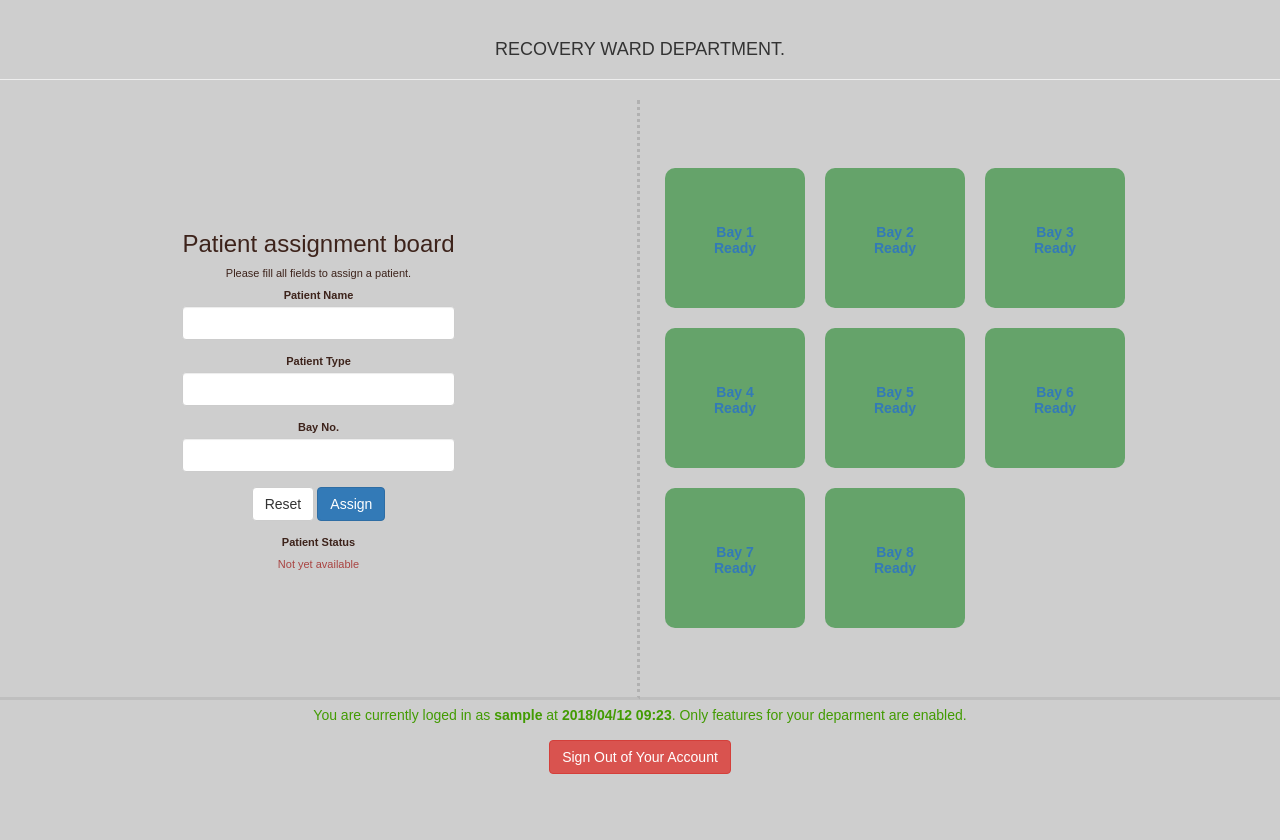
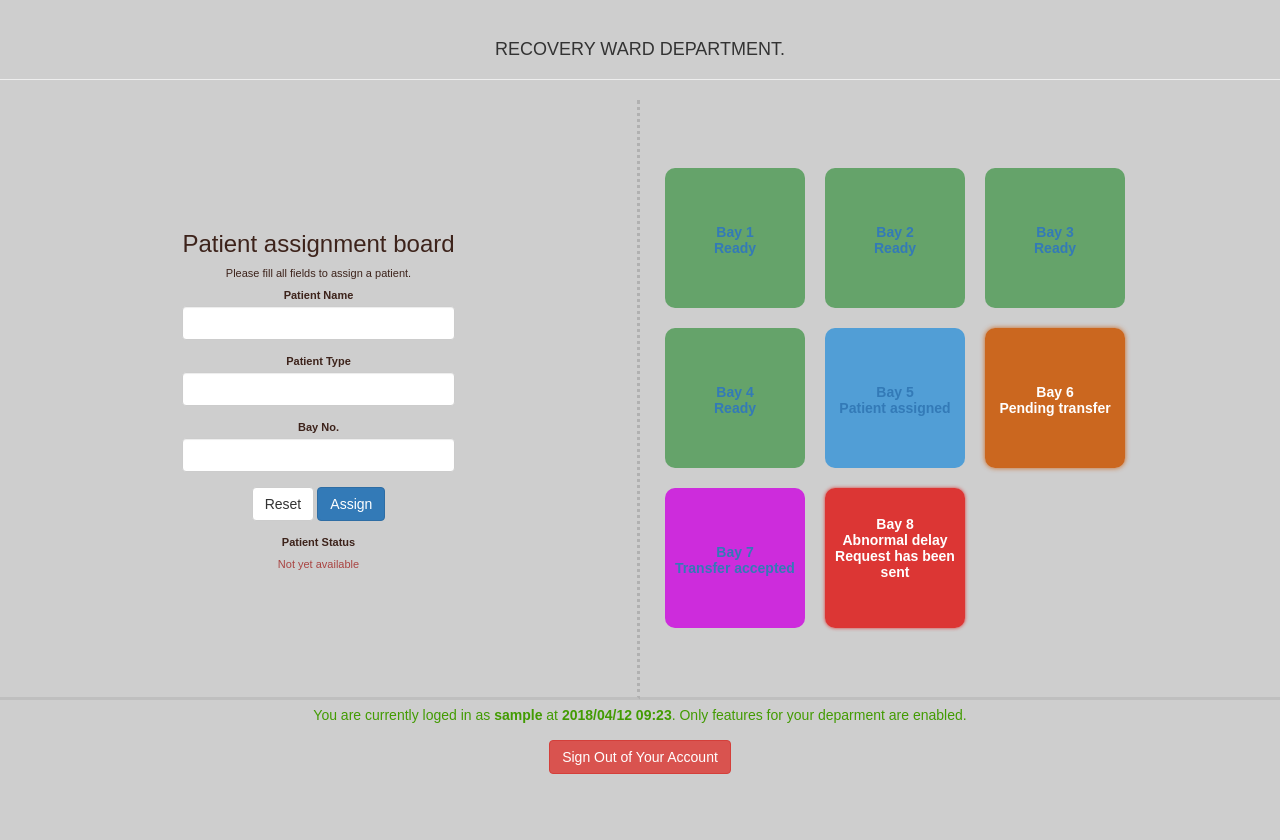
Before and after one commit to nagelalexgit/PHPLogin, a PHP site: page /recovery_dep.php in a window 1280 px wide. Run offline with PHP 8.4, Linux system fonts and the light colour scheme; the visitor is signed in with stand-in values (Sample User, id 1).

Commit message:
js nightmare

```diff
--- a/PHP_code/js/script.js
+++ b/PHP_code/js/script.js
@@ -1,20 +1,31 @@
-function alarmFunction() {
-  element = document.getElementById("bay1Button").className = "buttonAlarm";
-  element = document.getElementById("bay1Button").innerHTML = 'Bay 1 <br> Abnormal delay <br> Request has been sent';
+
+var delay = 1000;
+
+function alarmFunction(id) {
+  element = document.getElementById(id).className = "buttonAlarm";
+  element = document.getElementById(id).innerHTML = "Bay " +id.slice(-1)+ " <br> Abnormal delay <br> Request has been sent";
 }
-function pendingFunction() {
-  element = document.getElementById("bay2Button").className = "buttonPending";
-  element = document.getElementById("bay2Button").innerHTML = 'Bay 2 <br> Pending transfer';
+function pendingFunction(id) {
+  element = document.getElementById(id).className = "buttonPending";
+  element = document.getElementById(id).innerHTML = "Bay " +id.slice(-1)+ " <br> Pending transfer";
 }
-function assignFunction() {
-  element = document.getElementById("bay3Button").className = "buttonAssigned";
-  element = document.getElementById("bay3Button").innerHTML = 'Bay 3 <br> Patient assigned';
+function assignFunction(id) {
+  element = document.getElementById(id).className = "buttonAssigned";
+  element = document.getElementById(id).innerHTML = "Bay " + id.slice(-1) + "<br> Patient assigned";
+  alert("Patient assigned successful");
 }
-function acceptedFunction() {
-  element = document.getElementById("bay4Button").className = "buttonAccepted";
-  element = document.getElementById("bay4Button").innerHTML = 'Bay 3 <br> Transfer accepted';
+function acceptedFunction(id) {
+  element = document.getElementById(id).className = "buttonAccepted";
+  element = document.getElementById(id).innerHTML = "Bay " +id.slice(-1)+ " <br> Transfer accepted";
+  alert("Request for transfer is accepted");
 }
-function defaultFunction() {
-  element = document.getElementById("bay4Button").className = "button";
-  element = document.getElementById("bay4Button").innerHTML = 'Bay 3 <br> Ready';
+function defaultFunction(id) {
+  element = document.getElementById(id).className = "button";
+  element = document.getElementById(id).innerHTML = "Bay " +id.slice(-1)+ "<br> Ready";
 }
+function callMe() {
+  alert("ihdioeragheoigashiogsergseriogsi");
+}
+function assignTimeOut(id,status) {
+  setTimeout(callMe,delay);
+}
--- a/PHP_code/recovery_dep.php
+++ b/PHP_code/recovery_dep.php
@@ -91,28 +91,33 @@ if($_SERVER["REQUEST_METHOD"] == "POST"){
                         $row = $result->fetch_assoc();
                         $pid = $row["pid"];
                         //echo $pid;
-                        //$sqlStr = "UPDATE bayregister SET `pid` = ?, `assignStatus` = ?, `assignTime` = ? WHERE `id` = ?";
-                        $sqlStr = "UPDATE bayregister SET pid = ? WHERE id = ?";
+                        $sqlStr = "UPDATE bayregister SET pid = ?, assignStatus = ?, assignTime = ? WHERE id = ?";
+                        //$sqlStr = "UPDATE bayregister SET pid = ? WHERE id = ?";
                         if($stmtUpdate = $mysqli->prepare($sqlStr)){
                           // Set parameters
+                          $pid = $pid;
                           $param_id = $param_bayno;
-                          echo $param_id;
-                          $param_pid = $pid;
-                          echo $param_pid;
                           $assignStatus = true;
-                          echo $assignStatus;
-                          //$assignTime = date('Y-m-d H:i');
-                          $assignTime = '2035-12-16 16:30:12';
-                          echo $assignTime;
+                          $assignTime = date('Y-m-d H:i');
                           // Bind variables to the prepared statement as parameters
-                          //$stmt->bind_param("iisi", $pram_pid, $assignStatus, $assignTime, $param_id);
-                          $stmtUpdate->bind_param("ii", $pram_pid, $param_id);
+                          $stmtUpdate->bind_param("iisi", $pid, $assignStatus, $assignTime, $param_id);
 
                           if($stmtUpdate->execute()){
-                              // print patient status
                               $patient_status = "Patient assigned successful";
+                              $temp_bayno = "bay".$param_id;
+                              //echo $temp_bayno;
+
+                              //assignFunction($temp_bayno);
+                              //echo "<script>functioncall('{$_GET['id']}');</script>";
+                              //echo '<script type="text/javascript"> assignFunction('$temp_bayno');</script>';
+                              //$var = $(function(){echo "<script type='text/javascript'> assignFunction();</script>";});
+                              //echo '<script>','callMe();','</script>';
+                              //$var = "<script> callMe(); </script>";
+                              //echo '<script type = "text/javascript"> callMe(); </script';
+                              //echo "<script>assignFunction(".$temp_bayno.");</script>";
+                              echo '<script type="text/javascript">assignFunction("bay1");</script>';
                           }else{
-                              echo "Cannot execute";
+                            echo "Execution failed!!";
                           }
                         }
                       }
@@ -131,12 +136,20 @@ if($_SERVER["REQUEST_METHOD"] == "POST"){
   }
 }
 ?>
+<script type="text/javascript">
+  function assignFunction(id) {
+    element = document.getElementById(id).className = "buttonAssigned";
+    element = document.getElementById(id).innerHTML = "Bay " + id.slice(-1) + "<br> Patient assigned";
+    alert("Patient assigned successful");
+}
+</script>
 
 <!DOCTYPE html>
 <html lang="en">
 <head>
     <meta charset="UTF-8">
     <title>RECOVERY WARD DEPARTMENT</title>
+    <script type="text/javascript" src="js/script.js"></script>
     <link rel="stylesheet" href="https://maxcdn.bootstrapcdn.com/bootstrap/3.3.7/css/bootstrap.css">
     <link rel="stylesheet" href="css/css.css">
     <style type="text/css">
@@ -145,9 +158,6 @@ if($_SERVER["REQUEST_METHOD"] == "POST"){
     </style>
 </head>
 <body>
-  <script src="js/script.js"></script>
-  </script>
-
   <div class="page-header">
       <h4>RECOVERY WARD DEPARTMENT.</h4>
   </div>
@@ -186,14 +196,14 @@ if($_SERVER["REQUEST_METHOD"] == "POST"){
       </div>
       <div class="col-lg-6 col-sm-12 right">
         <div class="button-container">
-          <a id=bay1Button href="#/Action1" class="button" onclick="alarmFunction();">Bay 1 <br> Ready</a>
-          <a id=bay2Button href="#/Action2" class="button" onclick="pendingFunction();">Bay 2 <br> Ready</a>
-          <a id=bay3Button href="#/Action3" class="button" onclick="assignFunction();">Bay 3 <br> Ready</a>
-          <a id=bay4Button href="#/Action4" class="button" onclick="acceptedFunction();">Bay 4 <br> Ready</a>
-          <a href="#/Action5" class="button">Bay 5 <br> Ready</a>
-          <a href="#/Action6" class="button">Bay 6 <br> Ready</a>
-          <a href="#/Action4" class="button">Bay 7 <br> Ready</a>
-          <a href="#/Action5" class="button">Bay 8 <br> Ready</a>
+          <a id=bay1 href="#/Action1" class="button" onclick="alarmFunction(this.id);">Bay 1 <br> Ready</a>
+          <a id=bay2 href="#/Action2" class="button" onclick="pendingFunction(this.id);">Bay 2 <br> Ready</a>
+          <a id=bay3 href="#/Action3" class="button" onclick="assignFunction(this.id);">Bay 3 <br> Ready</a>
+          <a id=bay4 href="#/Action4" class="button" onclick="acceptedFunction(this.id);">Bay 4 <br> Ready</a>
+          <a id=bay5 href="#/Action5" class="buttonAssigned">Bay 5 <br> Patient assigned</a>
+          <a id=bay6 href="#/Action6" class="buttonPending">Bay 6 <br> Pending transfer</a>
+          <a id=bay7 href="#/Action4" class="buttonAccepted">Bay 7 <br> Transfer accepted</a>
+          <a id=bay8 href="#/Action5" class="buttonAlarm">Bay 8 <br> Abnormal delay <br> Request has been sent</a>
         </div>
       </div>
     </row>
```
Also changed, not shown: SQL/db_schema.sql (+12 -8 lines).
